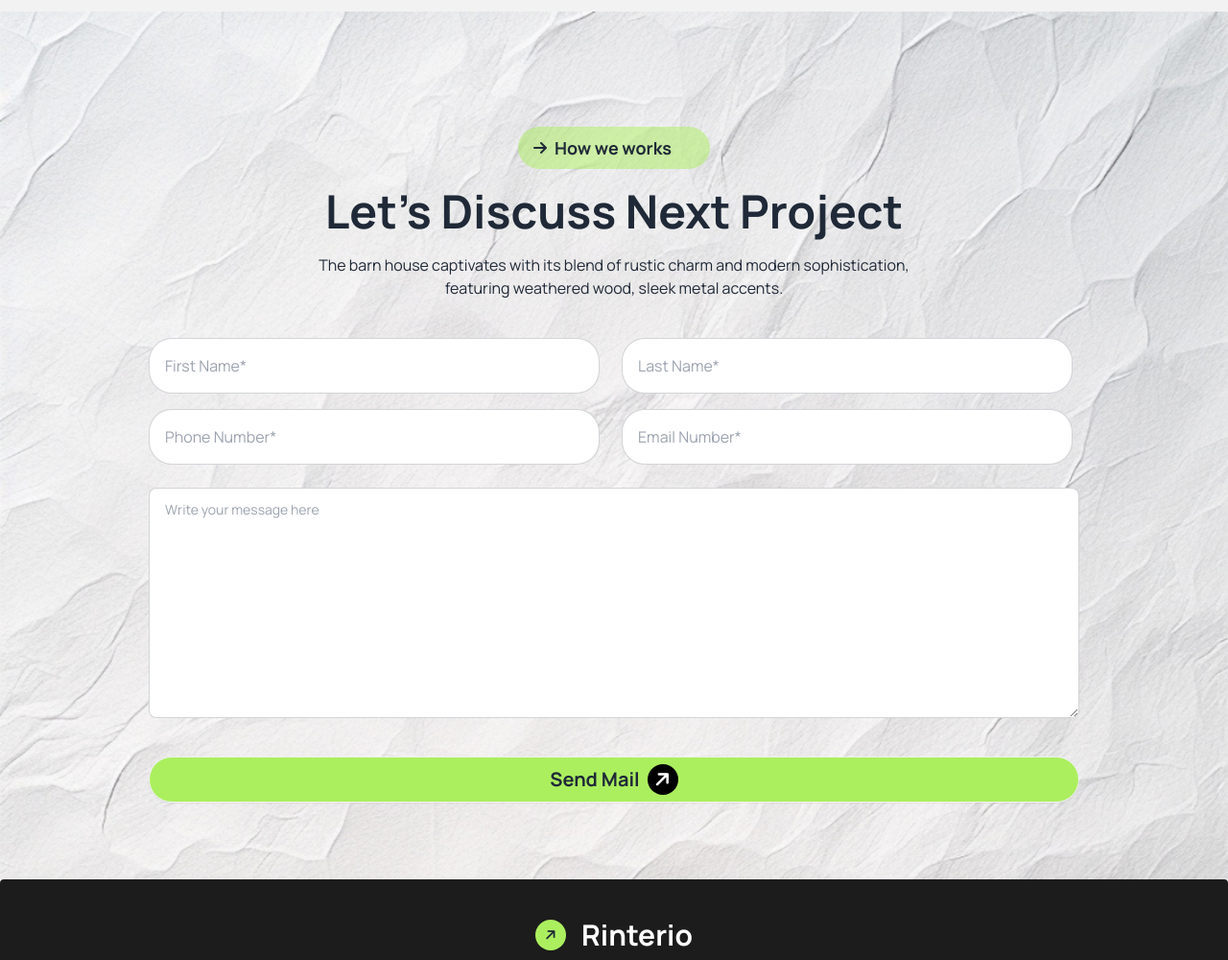
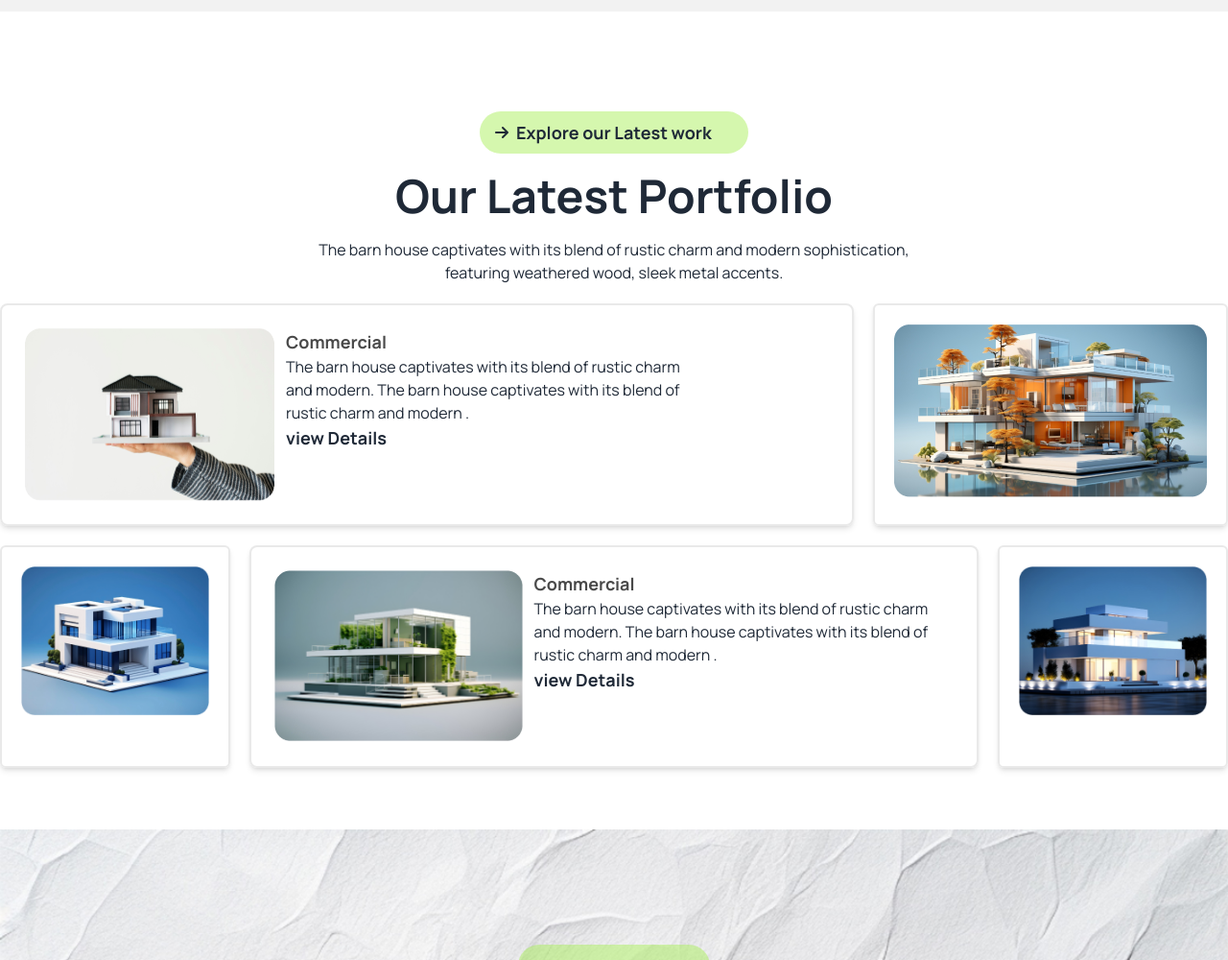
Before and after one commit to SonjoyDaGhost/Rinterio-architecture-website-, a plain HTML site: page index.html in a window 1280 px wide. Shown: the part 2140-3140 px from the top of the page at 96% size. Drawn offline with nearby package versions, Linux system fonts and the light colour scheme.

Commit message:
portfolio section is added

```diff
--- a/index.html
+++ b/index.html
@@ -15,6 +15,7 @@
                     colors: {
                         clifford: '#da373d',
                         'rinterio-primary': '#ABEF5F',
+                        'grey-1': 'rgb(233, 233, 233)',
                         'grey-5': '#494949',
                         'grey-4': 'rgb(115, 115, 115)',
                         'grey-7': 'rgb(28, 28, 28)',
@@ -201,7 +202,8 @@
                     Our Works Process
                 </h2>
                 <p class="max-w-[680px] mx-auto">
-                    The barn house captivates with its blend of rustic charm and modern sophistication, featuring weathered wood, sleek metal accents.
+                    The barn house captivates with its blend of rustic charm and modern sophistication, featuring
+                    weathered wood, sleek metal accents.
                 </p>
             </div>
             <!-- card section  -->
@@ -233,6 +235,57 @@
 
 
         </section>
+        <!-- Explore our Latest work section  -->
+        <section class="my-16 space-y-5">
+            <div class="pt-10 text-center space-y-5">
+                <div
+                    class="w-[280px] bg-secondary text-center py-2 px-4 rounded-3xl flex items-center mx-auto text-center">
+                    <i class="fa-solid fa-arrow-right mr-2 text-center"></i>
+                    <h1 class="font-bold text-lg">Explore our Latest work</h1>
+                </div>
+                <h2 class="text-3xl md:text-5xl font-bold">
+                    Our Latest Portfolio
+                </h2>
+                <p class="max-w-[680px] mx-auto">
+                    The barn house captivates with its blend of rustic charm and modern sophistication, featuring
+                    weathered wood, sleek metal accents.
+                </p>
+            </div>
+            <!-- card  -->
+            <div class="grid grid-cols-1 lg:grid-cols-10 container mx-auto gap-5 ">
+                <div class="flex flex-col lg:flex-row border-2 border-grey-1 p-6 rounded-lg space-x-3 shadow-md lg:col-span-7  md:grid-cols-3 mx-6 sm:mx-0">
+                    <div class="w-[260px] h-[180px]">
+                        <img src="./assets/img1.png" alt="" class="">
+                    </div>
+                    <div class=" lg:w-[440px] ">
+                        <h3 class="text-grey-5 font-bold text-lg">Commercial</h3>
+                        <p>The barn house captivates with its blend of rustic charm and modern. The barn house
+                            captivates with its blend of rustic charm and modern .</p>
+                        <a href="" class="font-bold text-lg mt-10">view Details </a>
+                    </div>
+                </div>
+                <div class="border-2 border-grey-1 rounded-md p-5 shadow-md lg:col-span-3  mx-6 sm:mx-0">
+                    <img src="./assets/img2.png" alt="">
+                </div>
+                <div class="border-2 border-grey-1 rounded-md p-5 shadow-md lg:col-span-2  mx-6 sm:mx-0">
+                    <img src="./assets/img3.png" alt="">
+                </div>
+                <div class="flex flex-col lg:flex-row border-2 border-grey-1 p-6 rounded-lg space-x-3 shadow-md mx-6 sm:mx-0 lg:col-span-6  md:grid-cols-3">
+                    <div class=" h-[180px]">
+                        <img src="./assets/img4.png" alt="" class="w-[260px]">
+                    </div>
+                    <div class="lg:w-[440px]  ">
+                        <h3 class="text-grey-5 font-bold text-lg">Commercial</h3>
+                        <p>The barn house captivates with its blend of rustic charm and modern. The barn house
+                            captivates with its blend of rustic charm and modern .</p>
+                        <a href="" class="font-bold text-lg mt-10">view Details </a>
+                    </div>
+                </div>
+                <div class="border-2 border-grey-1 rounded-md p-5 shadow-md lg:col-span-2  mx-6 sm:mx-0">
+                    <img src="./assets/img5.png" alt="">
+                </div>
+            </div>
+        </section>
         <!-- let's connect section  -->
         <section style="background-image: url('./assets/bg.jpg');" class=" bg-no-repeat bg-cover space-y-10 py-20">
             <div class="pt-10 text-center space-y-5">
@@ -244,21 +297,27 @@
                     Let’s Discuss Next Project
                 </h2>
                 <p class="max-w-[680px] mx-auto">
-                    The barn house captivates with its blend of rustic charm and modern sophistication, featuring weathered wood, sleek metal accents.
+                    The barn house captivates with its blend of rustic charm and modern sophistication, featuring
+                    weathered wood, sleek metal accents.
                 </p>
             </div>
             <form action="" class="container mx-auto space-y-6">
                 <div class="grid grid-cols-1 md:grid-cols-2 gap-4 lg:max-w-[970px] mx-auto">
-                    <input type="text" placeholder="First Name*" class="py-7 input rounded-3xl input-bordered  mx-6 sm:mx-0 lg:max-w-[470px]" />
-                    <input type="text" placeholder="Last Name*" class=" input py-7 rounded-3xl input-bordered  mx-6 sm:mx-0 lg:max-w-[470px]" />
-                    <input type="text" placeholder="Phone Number*" class="input py-7 rounded-3xl input-bordered  mx-6 sm:mx-0 lg:max-w-[470px]" />
-                    <input type="text" placeholder="Email Number*" class="input py-7 rounded-3xl input-bordered  mx-6 sm:mx-0 lg:max-w-[470px]" />
+                    <input type="text" placeholder="First Name*"
+                        class="py-7 input rounded-3xl input-bordered  mx-6 sm:mx-0 lg:max-w-[470px]" />
+                    <input type="text" placeholder="Last Name*"
+                        class=" input py-7 rounded-3xl input-bordered  mx-6 sm:mx-0 lg:max-w-[470px]" />
+                    <input type="text" placeholder="Phone Number*"
+                        class="input py-7 rounded-3xl input-bordered  mx-6 sm:mx-0 lg:max-w-[470px]" />
+                    <input type="text" placeholder="Email Number*"
+                        class="input py-7 rounded-3xl input-bordered  mx-6 sm:mx-0 lg:max-w-[470px]" />
 
                 </div>
                 <div class="lg:max-w-[970px] mx-auto">
                     <label class="form-control">
 
-                        <textarea class="textarea textarea-bordered h-24 lg:h-[240px] mx-6 sm:mx-0" placeholder="Write your message here"></textarea>
+                        <textarea class="textarea textarea-bordered h-24 lg:h-[240px] mx-6 sm:mx-0"
+                            placeholder="Write your message here"></textarea>
 
                     </label>
                 </div>
@@ -267,8 +326,7 @@
             <div class="lg:max-w-[970px] mx-auto ">
                 <div class="mx-auto w-[92%] md:w-full">
                     <a class="btn  rounde bg-secondary-1 text-xl font-bold px-6 rounded-3xl  w-full mx-auto">Send Mail
-                        <div
-                            class="w-8 h-8 bg-black  rounded-full flex justify-center items-center cursor-pointer ">
+                        <div class="w-8 h-8 bg-black  rounded-full flex justify-center items-center cursor-pointer ">
                             <i class="fa-solid fa-arrow-right text-white  -rotate-45"></i>
                         </div>
                     </a>
@@ -277,18 +335,19 @@
             </div>
 
         </section>
+
     </main>
     <!-- footer section -->
     <footer class="footer footer-center bg-grey-7 text-base-content rounded p-10">
         <div class="flex">
-            <div
-                class="w-8 h-8 bg-rinterio-primary rounded-full flex justify-center items-center cursor-pointer mr-2">
+            <div class="w-8 h-8 bg-rinterio-primary rounded-full flex justify-center items-center cursor-pointer mr-2">
                 <i class="fa-solid fa-arrow-right -rotate-45"></i>
             </div>
             <a class="text-3xl text-white font-bold cursor-pointer">Rinterio</a>
         </div>
         <p class="text-grey-4">
-            The barn house captivates with its blend of rustic charm and modern sophistication, featuring weathered wood, sleek metal accents.
+            The barn house captivates with its blend of rustic charm and modern sophistication, featuring weathered
+            wood, sleek metal accents.
         </p>
 
         <nav class="grid grid-cols-1 md:grid-cols-5 text-white gap-4">
```
Lines whose indentation alone changed are shown as unchanged.
